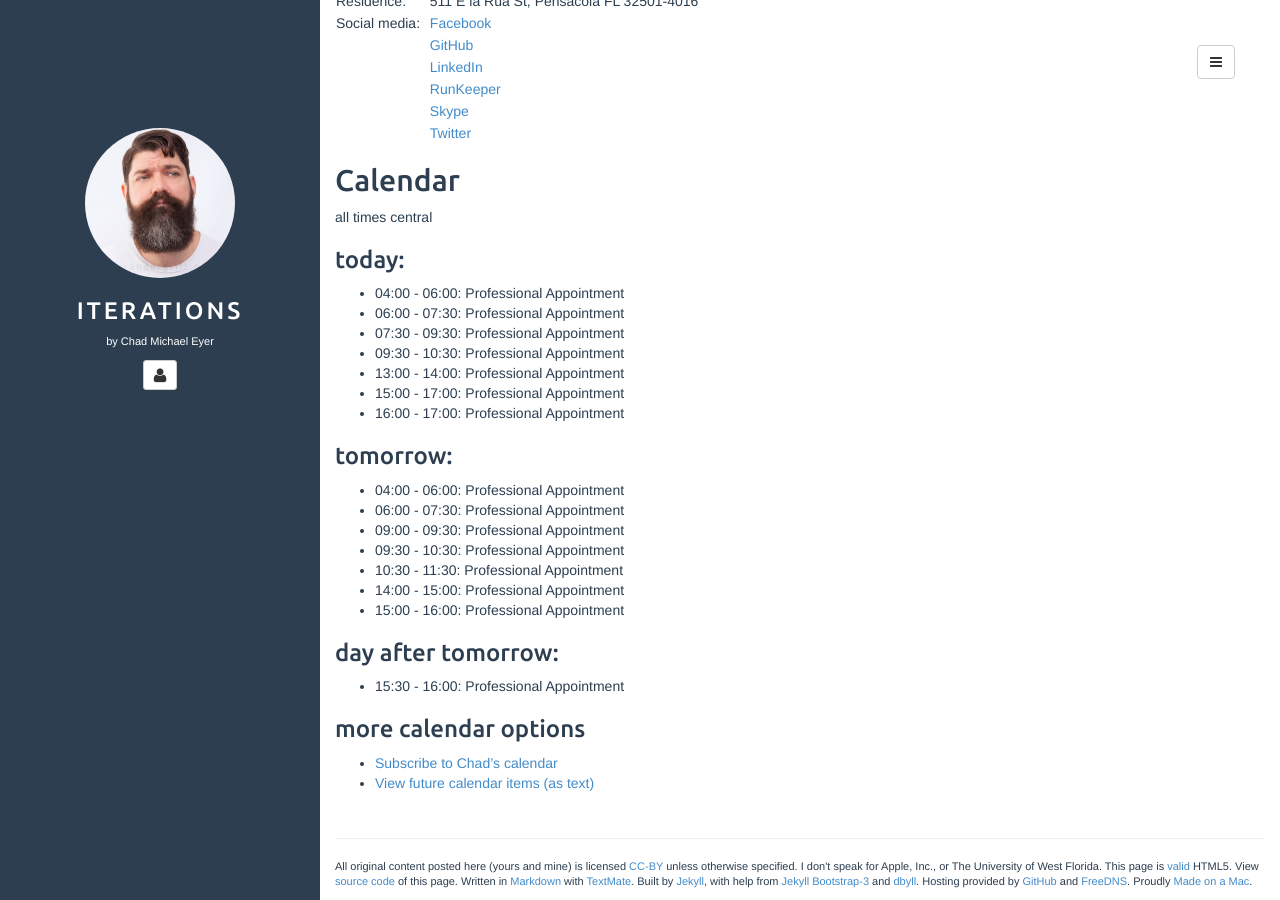
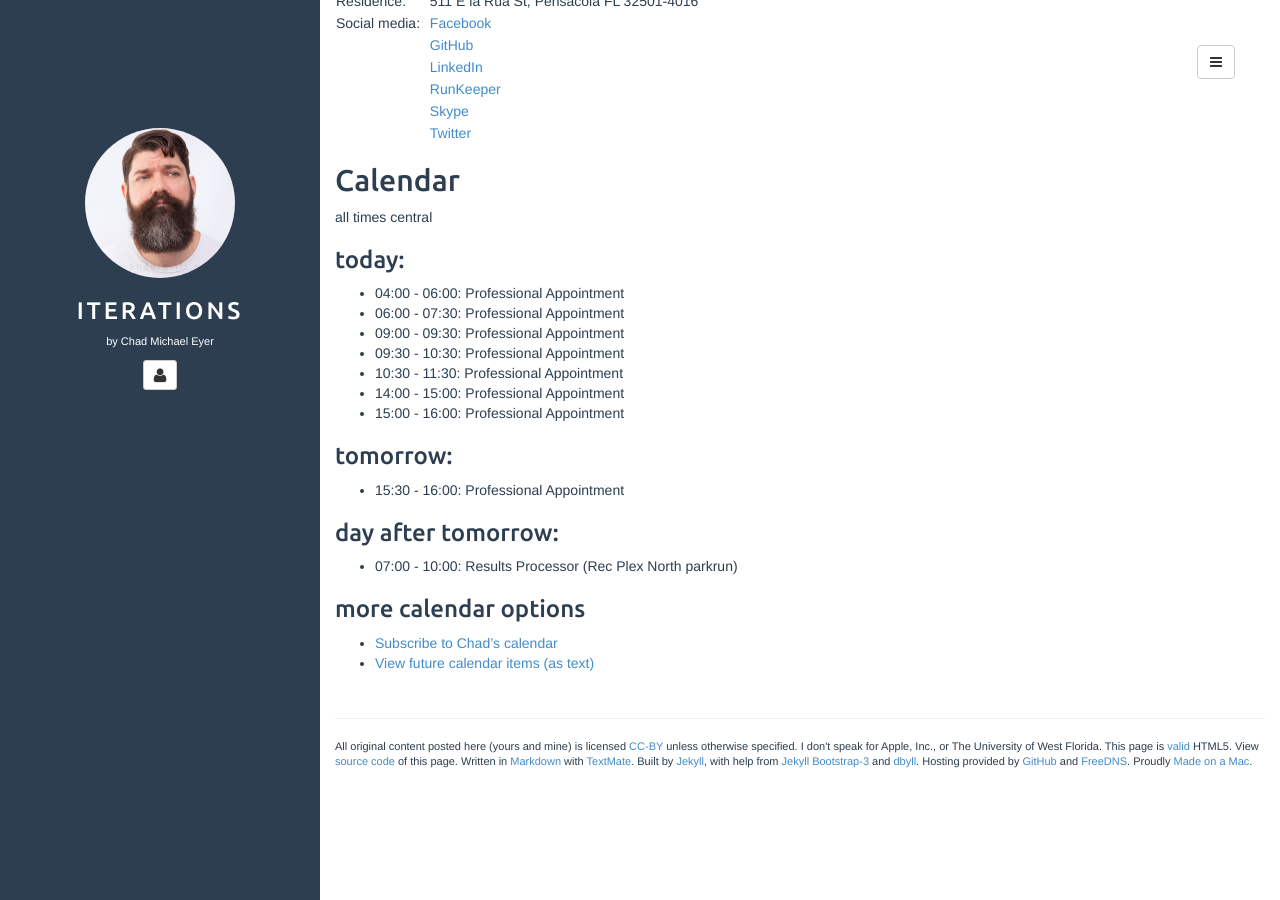
Before and after one commit to chadmichaeleyer/chadmichaeleyer.github.io, a Jekyll site: the page built from about.md, in a window 1280 px wide and 900 px high, scrolled down 1310 px. Built offline with Jekyll 4.4.1, drawn with Linux system fonts in a browser that asks for light colours.

Commit message:
calendar update

```diff
--- a/calendar.markdown
+++ b/calendar.markdown
@@ -1,16 +1,6 @@
 all times central
 
 ### today:
-
-* 04:00 - 06:00: Professional Appointment
-* 06:00 - 07:30: Professional Appointment
-* 07:30 - 09:30: Professional Appointment
-* 09:30 - 10:30: Professional Appointment
-* 13:00 - 14:00: Professional Appointment
-* 15:00 - 17:00: Professional Appointment
-* 16:00 - 17:00: Professional Appointment
-
-### tomorrow:
 
 * 04:00 - 06:00: Professional Appointment
 * 06:00 - 07:30: Professional Appointment
@@ -20,6 +10,10 @@ all times central
 * 14:00 - 15:00: Professional Appointment
 * 15:00 - 16:00: Professional Appointment
 
+### tomorrow:
+
+* 15:30 - 16:00: Professional Appointment
+
 ### day after tomorrow:
 
-* 15:30 - 16:00: Professional Appointment
+* 07:00 - 10:00: Results Processor (Rec Plex North parkrun)
```
Also changed, not shown: calendar-year.markdown (+7 -10 lines), 1 other file.
